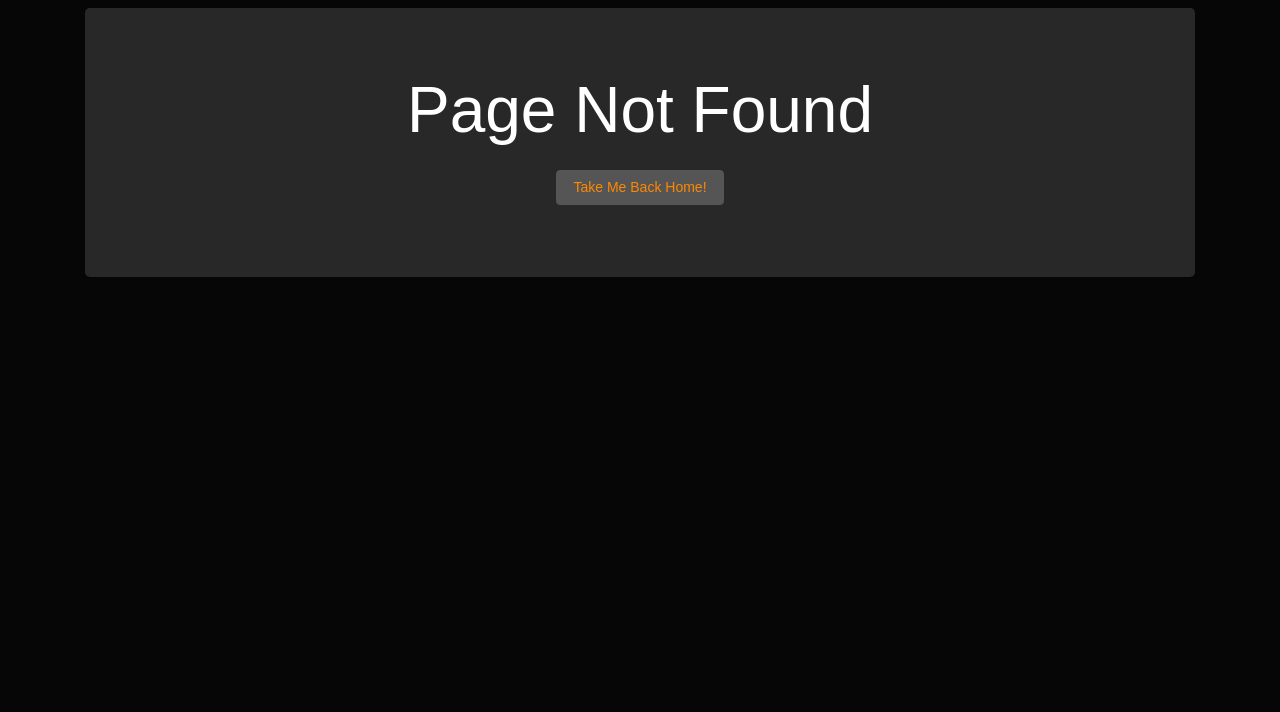
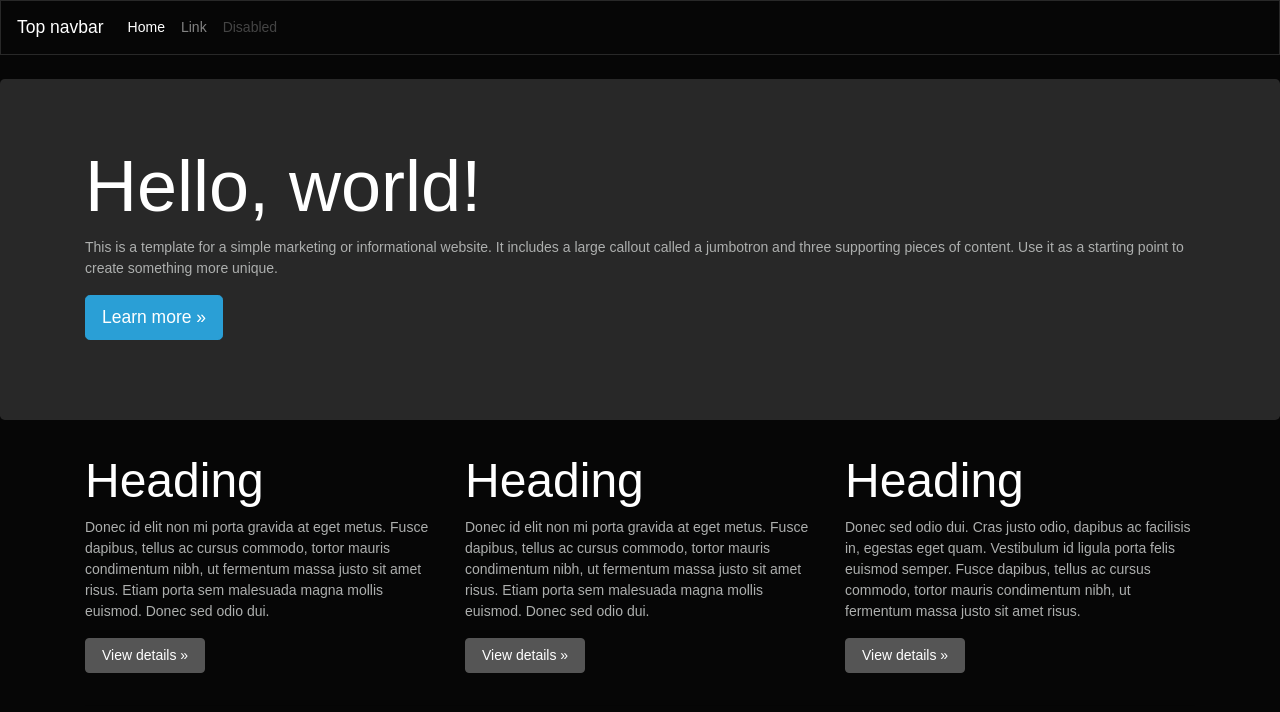
Before and after one commit to EntOfMD/MovDow, a React (Create React App) app: page / in a window 1280 px wide. Before the commit this address had no page. Shown: the top 712 px of the page. Built offline with nearby package versions, Linux system fonts and the light colour scheme.

Commit message:
added main page and fixed navbar

```diff
--- a/src/components/App.js
+++ b/src/components/App.js
@@ -4,15 +4,18 @@ import { BrowserRouter as Router, Route, Switch } from 'react-router-dom';
 
 // components
 import notFound from './404';
-import nav from './navbar';
+import NavBar from './navbar';
+
+import jumbotron from '../pages/Landing/Jumbotron';
 
 class App extends Component {
     render() {
         return (
             <Router>
                 <div>
+                    <NavBar />
                     <Switch>
-                        {/* <Route path='/nav' component={nav} /> */}
+                        <Route exact path='/' component={jumbotron} />
                         <Route component={notFound} />
                     </Switch>
                 </div>
--- /dev/null
+++ b/src/pages/Landing/Jumbotron/index.js
@@ -0,0 +1,99 @@
+import React, { Component } from 'react';
+import { Link } from 'react-router-dom';
+
+export default class Body extends Component {
+    render() {
+        return (
+            <>
+                <div class='jumbotron'>
+                    <div class='container'>
+                        <h1 class='display-3'>Hello, world!</h1>
+                        <p>
+                            This is a template for a simple marketing or
+                            informational website. It includes a large callout
+                            called a jumbotron and three supporting pieces of
+                            content. Use it as a starting point to create
+                            something more unique.
+                        </p>
+                        <p>
+                            <a
+                                class='btn btn-primary btn-lg'
+                                href='#'
+                                role='button'
+                            >
+                                Learn more &raquo;
+                            </a>
+                        </p>
+                    </div>
+                </div>
+
+                <div class='container'>
+                    <div class='row'>
+                        <div class='col-md-4'>
+                            <h2>Heading</h2>
+                            <p>
+                                Donec id elit non mi porta gravida at eget
+                                metus. Fusce dapibus, tellus ac cursus commodo,
+                                tortor mauris condimentum nibh, ut fermentum
+                                massa justo sit amet risus. Etiam porta sem
+                                malesuada magna mollis euismod. Donec sed odio
+                                dui.{' '}
+                            </p>
+                            <p>
+                                <a
+                                    class='btn btn-secondary'
+                                    href='#'
+                                    role='button'
+                                >
+                                    View details &raquo;
+                                </a>
+                            </p>
+                        </div>
+                        <div class='col-md-4'>
+                            <h2>Heading</h2>
+                            <p>
+                                Donec id elit non mi porta gravida at eget
+                                metus. Fusce dapibus, tellus ac cursus commodo,
+                                tortor mauris condimentum nibh, ut fermentum
+                                massa justo sit amet risus. Etiam porta sem
+                                malesuada magna mollis euismod. Donec sed odio
+                                dui.{' '}
+                            </p>
+                            <p>
+                                <a
+                                    class='btn btn-secondary'
+                                    href='#'
+                                    role='button'
+                                >
+                                    View details &raquo;
+                                </a>
+                            </p>
+                        </div>
+                        <div class='col-md-4'>
+                            <h2>Heading</h2>
+                            <p>
+                                Donec sed odio dui. Cras justo odio, dapibus ac
+                                facilisis in, egestas eget quam. Vestibulum id
+                                ligula porta felis euismod semper. Fusce
+                                dapibus, tellus ac cursus commodo, tortor mauris
+                                condimentum nibh, ut fermentum massa justo sit
+                                amet risus.
+                            </p>
+                            <p>
+                                <a
+                                    class='btn btn-secondary'
+                                    href='#'
+                                    role='button'
+                                >
+                                    View details &raquo;
+                                </a>
+                            </p>
+                        </div>
+                    </div>
+
+                    <hr />
+                </div>
+            </>
+        );
+    }
+}
```
